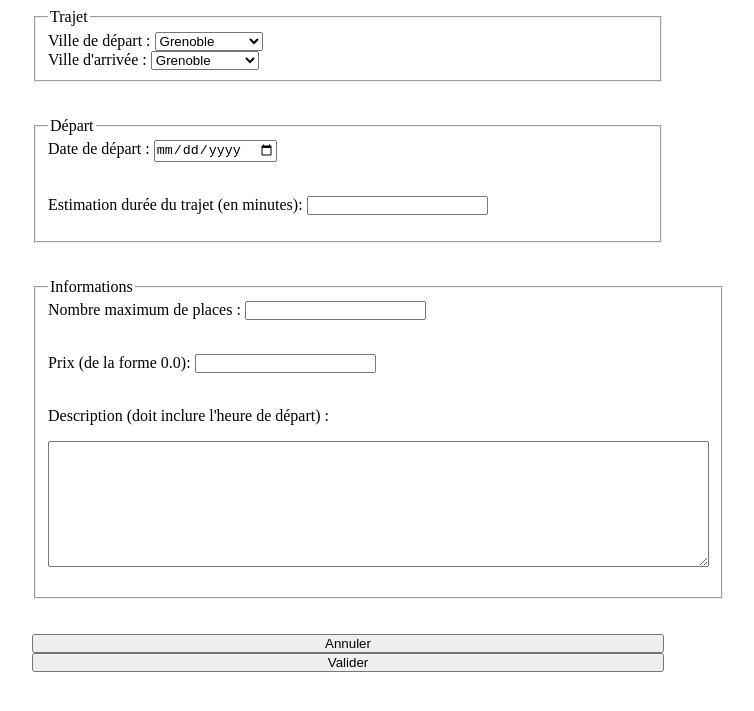
After one commit to reymonlu/Projet_Web_realisation, a PHP site: page /Controleur/newTrajet.controler.php in a window 1280 px wide. The commit adds this page. Shown: the top 711 px of the page, without its empty margins (292-1046 px from the left). Run offline with PHP 8.4, Linux system fonts and the light colour scheme; the visitor is signed in with stand-in values (Sample User, id 1); data comes from the database, SQL or seed files in the repository; both versions use the stored data as it was after the commit.

Commit message:
Nouveau trajet

```diff
--- /dev/null
+++ b/Controleur/index.controler.php
@@ -0,0 +1,5 @@
+<?php
+session_start();
+
+require_once("../view.class.php");
+?>
--- /dev/null
+++ b/Controleur/newTrajet.controler.php
@@ -0,0 +1,32 @@
+<?php
+  session_start();
+  //**RECUPERATION DES DONNEES**
+
+  if (!isset($_SESSION['id'])) {
+    // code...
+
+  }
+
+  else {
+    // code...
+    require_once("../Modele/villeDAO.model.php");
+    require_once('../Modele/view.class.php');
+    require_once('../Modele/membreDAO.model.php');
+    require_once("../Modele/trajetDAO.model.php");
+
+    $view = new View();
+
+    $villeDAO = new villeDAO();
+    $membreDAO = new membreDAO();
+    $trajetDAO = new trajetDAO();
+
+    //$membre = $membreDAO->getMembreById($_SESSION['id']);
+    $lesVilles = $villeDAO->getAllville();
+
+
+    //Paramétrage et affichage de la vue
+    $view->villes = $lesVilles;
+    //$view->membre = $membre;
+    $view->show('../Vue/newTrajet.vue.php');
+  }
+ ?>
--- a/Modele/trajetDAO.model.php
+++ b/Modele/trajetDAO.model.php
@@ -53,6 +53,19 @@ class trajetDAO{
     $retour = $columns[0];
     return ($nbrePlaceMax - $retour);
   }
+
+  function addTrajet($description, $prix, $nbPlaces, $dateDep, $estimation, $conducteur, $villeDepart, $villeArrivee){
+    $requete="INSERT INTO TRAJET(conducteur,description,prix,nombrePassagerMax,estimation,dateDepart,villeDepart,villeArrivee)
+                VALUES($conducteur, '$description', $prix, $nbPlaces, $estimation, '$dateDep', $villeDepart, $villeArrivee)";
+
+    try {
+      $this->db->query($requete);
+    }
+
+    catch (PDOException $e) {
+      die("Erreur requête : ".$e->getMessage());
+    }
+  }
 }
 
 
--- /dev/null
+++ b/Ressource/newTrajet.css
@@ -0,0 +1,22 @@
+.formNewTrajet
+{
+  width: 50%;
+  margin: auto;
+  display: flex;
+  flex-direction: column;
+}
+
+fieldset
+{
+  margin-bottom: 35px;
+}
+
+input
+{
+  padding: 0;
+}
+
+.error
+{
+  color: red;
+}
--- a/Vue/menuNav.vue.php
+++ b/Vue/menuNav.vue.php
@@ -1,6 +1,6 @@
 <ul id="ulMenuNav">
   <li><a href="#">Mes messages</a></li>
   <li><a href="#">Mes trajets</a></li>
-  <li><a href="#">Proposer un trajet</a></li>
+  <li><a href="../Controleur/newTrajet.controler.php">Proposer un trajet</a></li>
   <li><a href="#">Mon compte</a></li>
 </ul>
--- /dev/null
+++ b/Vue/newTrajet.vue.php
@@ -0,0 +1,113 @@
+<!DOCTYPE html>
+<html lang="fr" dir="ltr">
+  <head>
+    <meta charset="utf-8">
+    <title>Nouveau trajet</title>
+    <link rel="stylesheet" href="../Ressource/newTrajet.css">
+  </head>
+  <body>
+
+    <form name="formNewTrajet" class="formNewTrajet" action="../Controleur/newTrajet_form.controler.php" method="post" onsubmit="return valider()">
+      <fieldset>
+        <legend>Trajet</legend>
+
+        <label for="champ_villeDep">Ville de départ : </label>
+        <select name="champ_villeDep" id="champ_villeDep">
+          <?php
+            foreach ($this->villes as $uneVille) {
+              echo "<option value=".$uneVille->getCodePostal().">".$uneVille->getNom()."</option>";
+            }
+          ?>
+        </select>
+
+        <br>
+
+        <label for="champ_villeArr">Ville d'arrivée : </label>
+        <select name="champ_villeArr" id="champ_villeArr">
+          <?php
+            foreach ($this->villes as $uneVille) {
+              echo "<option value=".$uneVille->getCodePostal().">".$uneVille->getNom()."</option>";
+            }
+          ?>
+        </select>
+
+      </fieldset>
+
+      <fieldset>
+        <legend>Départ</legend>
+        <label for="champ_dateDep">Date de départ : </label>
+        <input type="date" name="champ_dateDep" id="champ_dateDep" required>
+        <p class="error" id="dateDep_error"></p>
+
+        <br>
+
+        <label for="champ_estimation">Estimation durée du trajet (en minutes): </label>
+        <input type="number" name="champ_estimation" id="champ_estimation" required>
+        <p class="error" id="estimation_error"></p>
+
+      </fieldset>
+
+      <fieldset>
+        <legend>Informations</legend>
+
+        <label for="champ_nbPlaces">Nombre maximum de places : </label>
+        <input type="number" name="champ_nbPlaces" id="champ_nbPlaces" required>
+        <p class="error" id="places_error"></p>
+
+        <br>
+
+        <label for="champ_prix">Prix (de la forme 0.0): </label>
+        <input type="text" name="champ_prix" id="champ_prix" required>
+        <p class="error" id="prix_error"></p>
+
+        <br>
+
+        <label for="champ_descip">Description (doit inclure l'heure de départ) : </label>
+        <p class="error" id="descrip_error"></p>
+        <textarea name="champ_descrip" id="champ_descip" rows="8" cols="80" required></textarea>
+        <p class="error" id="desc_error"></p>
+      </fieldset>
+
+      <input type="reset" value="Annuler">
+      <input type="submit" value="Valider">
+    </form>
+  </body>
+
+  <script type="text/javascript">
+
+    function valider(){
+      var toReturn=true;
+
+      var today = new Date();
+      var dateDep = new Date(document.formNewTrajet.champ_dateDep.value);
+
+      if(dateDep.getTime() < today.getTime()){
+        toReturn=false;
+        document.getElementById('dateDep_error').innerText="La date de départ ne doit pas être antérieure à la date courante";
+      }
+      else {
+        document.getElementById('dateDep_error').innerText="";
+      }
+
+      if(document.formNewTrajet.champ_nbPlaces.value<= 0){
+        toReturn=false;
+        document.getElementById('places_error').innerText="Le nombre de place doit être supérieur à 0";
+      }
+      else {
+        document.getElementById('places_error').innerText="";
+      }
+
+      if(isNaN(document.formNewTrajet.champ_prix.value)){
+        toReturn=false;
+        document.getElementById('prix_error').innerText="Le prix doit être un nombre sous la forme 0.0";
+      }
+      else {
+          document.getElementById('prix_error').innerText="";
+      }
+
+      return toReturn;
+    }
+  </script>
+
+
+</html>
```
Also changed, not shown: Controleur/newTrajet_form.controler.php (added, +49 -0 lines), Modele/data/coVoiturage.db.
